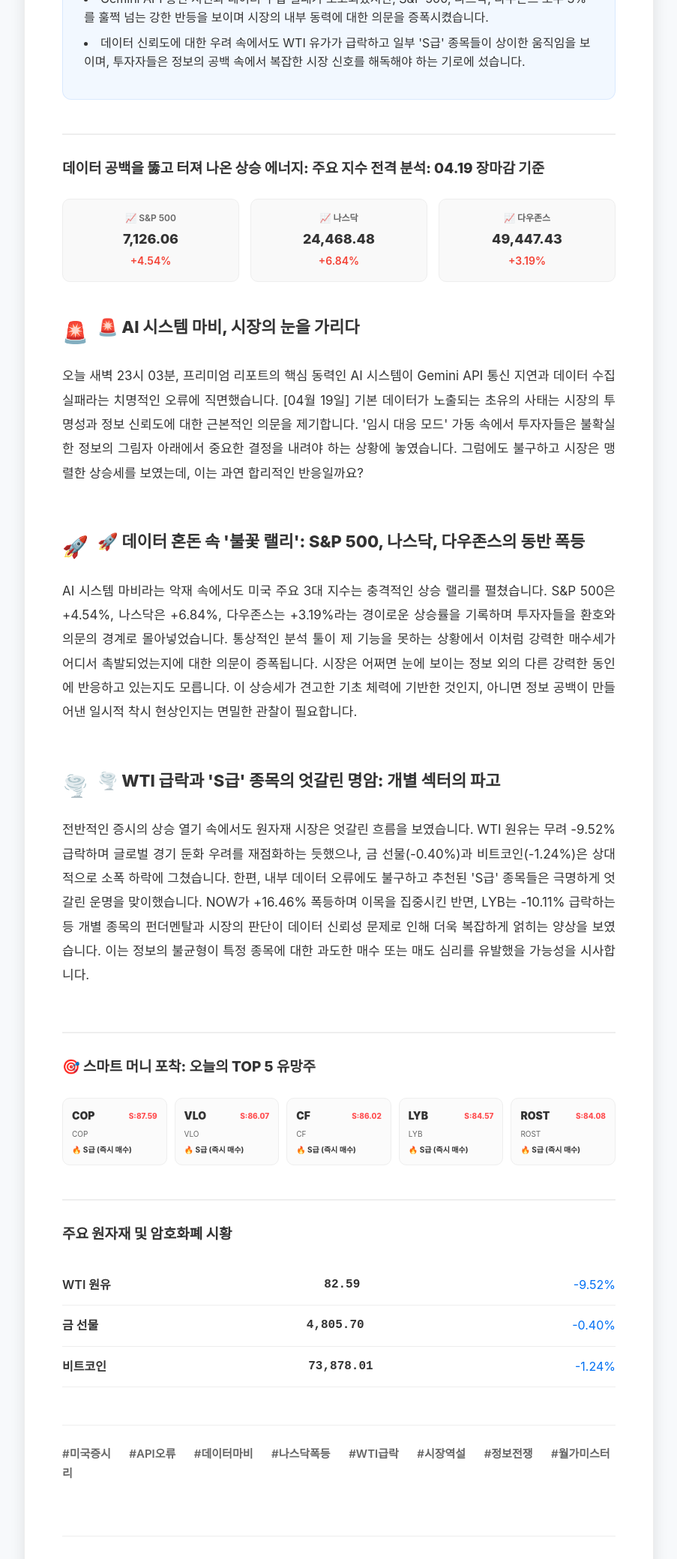
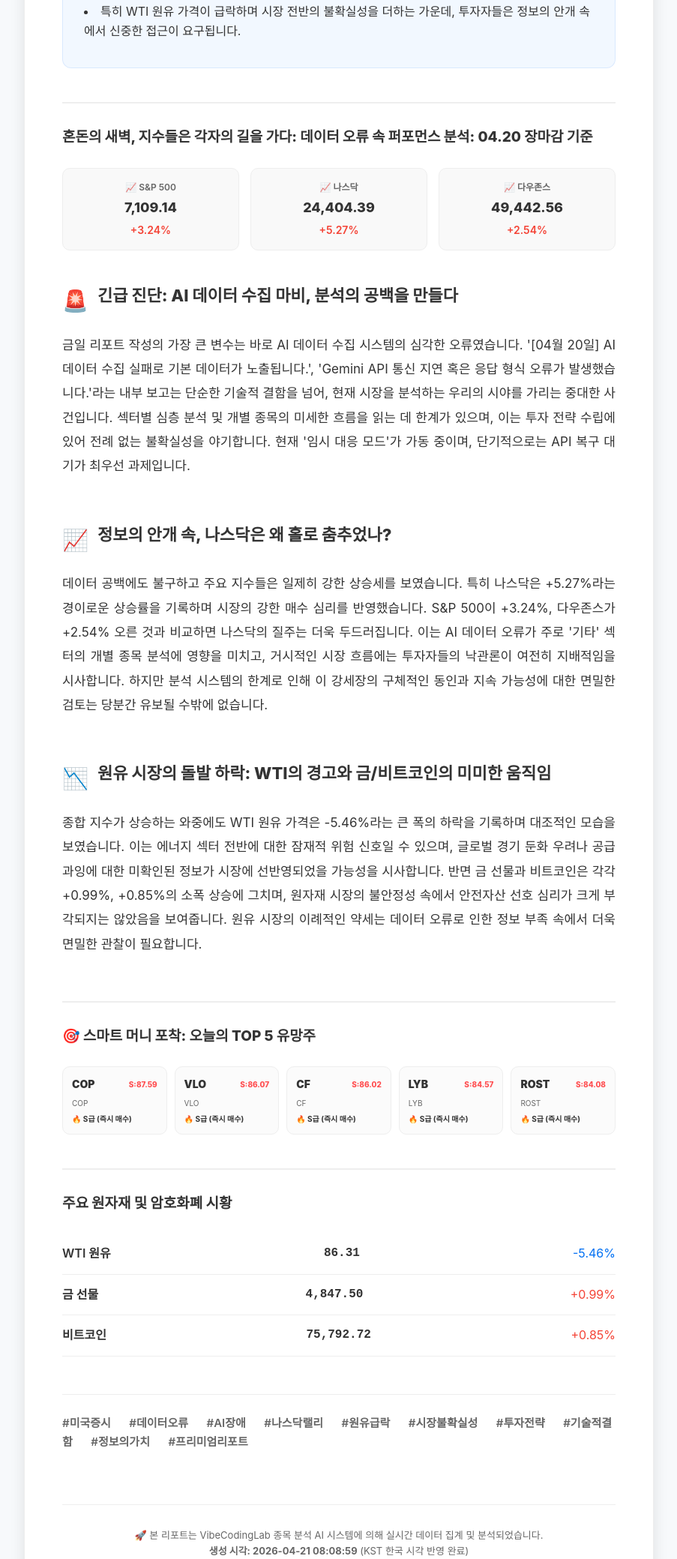
Before and after one commit to daniel17290221/-US-Market-AI-Analyst, a plain HTML site: page us_market/report_us.html in a window 1280 px wide. Shown: the part 471-2550 px from the top of the page at 75% size, without its empty margins (188-1091 px from the left). Drawn offline with Linux system fonts and the light colour scheme.

Commit message:
auto: US Daily report update 2026-04-20 23:08

```diff
--- a/us_market/report_us.html
+++ b/us_market/report_us.html
@@ -7,7 +7,7 @@
     <meta http-equiv="Cache-Control" content="no-cache, no-store, must-revalidate">
     <meta http-equiv="Pragma" content="no-cache">
     <meta http-equiv="Expires" content="0">
-    <title>AI 마비 속 불꽃 상승, 월가 미스터리 해부: 데이터 공백이 만든 시장의 역설</title>
+    <title>데이터 암전 속 '미스터리 랠리', 월가는 무엇을 속삭이나?</title>
     <script async src="https://pagead2.googlesyndication.com/pagead/js/adsbygoogle.js?client=ca-pub-4995156883730033" crossorigin="anonymous"></script>
     <style>
         :root {
@@ -204,38 +204,38 @@
         <div class="container">
             <div style="display: flex; justify-content: flex-end; align-items: center; margin-bottom: 25px;">
                 <span style="background: #f44336; color: white; padding: 5px 12px; border-radius: 20px; font-size: 11px; font-weight: 800; animation: pulse 2s infinite; letter-spacing: 1px;">
-                    🔴 LIVE UPDATED: 2026-04-20 08:03:58
+                    🔴 LIVE UPDATED: 2026-04-21 08:08:59
                 </span>
             </div>
             <div class="category">Daily Morning Report</div>
-            <h1>AI 마비 속 불꽃 상승, 월가 미스터리 해부: 데이터 공백이 만든 시장의 역설</h1>
-            <div class="date">2026.04.20 • Premium AI Analysis</div>
+            <h1>데이터 암전 속 '미스터리 랠리', 월가는 무엇을 속삭이나?</h1>
+            <div class="date">2026.04.21 • Premium AI Analysis</div>
 
             <div class="box-summary">
-                <h3>시스템 마비와 시장의 분리: 맹목적 낙관인가, 숨겨진 호재인가?</h3>
+                <h3>AI 통신 장애가 드리운 그림자, 그러나 시장은 역설적인 환희에 휩싸이다</h3>
                 <ul>
-                    <li>새벽을 가르는 23시 03분, AI 시스템의 일시적 마비라는 초유의 사태에도 불구하고 미국 증시는 전례 없는 상승세를 기록하며 투자자들을 혼란에 빠뜨렸습니다.</li><li>Gemini API 통신 지연과 데이터 수집 실패가 보고되었지만, S&P 500, 나스닥, 다우존스 모두 3%를 훌쩍 넘는 강한 반등을 보이며 시장의 내부 동력에 대한 의문을 증폭시켰습니다.</li><li>데이터 신뢰도에 대한 우려 속에서도 WTI 유가가 급락하고 일부 'S급' 종목들이 상이한 움직임을 보이며, 투자자들은 정보의 공백 속에서 복잡한 시장 신호를 해독해야 하는 기로에 섰습니다.</li>
+                    <li>오늘 새벽, 데이터 수집 시스템의 심각한 오류로 인해 시장 분석의 핵심 동력이 일시 정지되는 초유의 사태가 발생했습니다.</li><li>그럼에도 불구하고 S&P 500, 나스닥, 다우존스 등 주요 지수는 견조한 상승세를 보이며, 데이터 공백 속 시장의 역설적인 강세장이 연출되고 있습니다.</li><li>특히 WTI 원유 가격이 급락하며 시장 전반의 불확실성을 더하는 가운데, 투자자들은 정보의 안개 속에서 신중한 접근이 요구됩니다.</li>
                 </ul>
             </div>
 
             <div class="market-brief">
-                <div class="brief-title">데이터 공백을 뚫고 터져 나온 상승 에너지: 주요 지수 전격 분석: 04.19 장마감 기준</div>
+                <div class="brief-title">혼돈의 새벽, 지수들은 각자의 길을 가다: 데이터 오류 속 퍼포먼스 분석: 04.20 장마감 기준</div>
                 <div class="market-indices">
 
             <div class="index-card">
                 <div class="index-name">📈 S&P 500</div>
-                <div class="index-value">7,126.06</div>
-                <div class="index-change up">+4.54%</div>
+                <div class="index-value">7,109.14</div>
+                <div class="index-change up">+3.24%</div>
             </div>
             <div class="index-card">
                 <div class="index-name">📈 나스닥</div>
-                <div class="index-value">24,468.48</div>
-                <div class="index-change up">+6.84%</div>
+                <div class="index-value">24,404.39</div>
+                <div class="index-change up">+5.27%</div>
             </div>
             <div class="index-card">
                 <div class="index-name">📈 다우존스</div>
-                <div class="index-value">49,447.43</div>
-                <div class="index-change up">+3.19%</div>
+                <div class="index-value">49,442.56</div>
+                <div class="index-change up">+2.54%</div>
             </div>
                 </div>
             </div>
@@ -244,28 +244,28 @@
             <div class="article-section">
                 <div class="section-header">
                     <span class="emoji">🚨</span>
-                    <h2>🚨 AI 시스템 마비, 시장의 눈을 가리다</h2>
+                    <h2>긴급 진단: AI 데이터 수집 마비, 분석의 공백을 만들다</h2>
                 </div>
                 <div class="section-content">
-                    <p>오늘 새벽 23시 03분, 프리미엄 리포트의 핵심 동력인 AI 시스템이 Gemini API 통신 지연과 데이터 수집 실패라는 치명적인 오류에 직면했습니다. [04월 19일] 기본 데이터가 노출되는 초유의 사태는 시장의 투명성과 정보 신뢰도에 대한 근본적인 의문을 제기합니다. '임시 대응 모드' 가동 속에서 투자자들은 불확실한 정보의 그림자 아래에서 중요한 결정을 내려야 하는 상황에 놓였습니다. 그럼에도 불구하고 시장은 맹렬한 상승세를 보였는데, 이는 과연 합리적인 반응일까요?</p>
+                    <p>금일 리포트 작성의 가장 큰 변수는 바로 AI 데이터 수집 시스템의 심각한 오류였습니다. '[04월 20일] AI 데이터 수집 실패로 기본 데이터가 노출됩니다.', 'Gemini API 통신 지연 혹은 응답 형식 오류가 발생했습니다.'라는 내부 보고는 단순한 기술적 결함을 넘어, 현재 시장을 분석하는 우리의 시야를 가리는 중대한 사건입니다. 섹터별 심층 분석 및 개별 종목의 미세한 흐름을 읽는 데 한계가 있으며, 이는 투자 전략 수립에 있어 전례 없는 불확실성을 야기합니다. 현재 '임시 대응 모드'가 가동 중이며, 단기적으로는 API 복구 대기가 최우선 과제입니다.</p>
                 </div>
             </div>
             <div class="article-section">
                 <div class="section-header">
-                    <span class="emoji">🚀</span>
-                    <h2>🚀 데이터 혼돈 속 '불꽃 랠리': S&P 500, 나스닥, 다우존스의 동반 폭등</h2>
+                    <span class="emoji">📈</span>
+                    <h2>정보의 안개 속, 나스닥은 왜 홀로 춤추었나?</h2>
                 </div>
                 <div class="section-content">
-                    <p>AI 시스템 마비라는 악재 속에서도 미국 주요 3대 지수는 충격적인 상승 랠리를 펼쳤습니다. S&P 500은 +4.54%, 나스닥은 +6.84%, 다우존스는 +3.19%라는 경이로운 상승률을 기록하며 투자자들을 환호와 의문의 경계로 몰아넣었습니다. 통상적인 분석 툴이 제 기능을 못하는 상황에서 이처럼 강력한 매수세가 어디서 촉발되었는지에 대한 의문이 증폭됩니다. 시장은 어쩌면 눈에 보이는 정보 외의 다른 강력한 동인에 반응하고 있는지도 모릅니다. 이 상승세가 견고한 기초 체력에 기반한 것인지, 아니면 정보 공백이 만들어낸 일시적 착시 현상인지는 면밀한 관찰이 필요합니다.</p>
+                    <p>데이터 공백에도 불구하고 주요 지수들은 일제히 강한 상승세를 보였습니다. 특히 나스닥은 +5.27%라는 경이로운 상승률을 기록하며 시장의 강한 매수 심리를 반영했습니다. S&P 500이 +3.24%, 다우존스가 +2.54% 오른 것과 비교하면 나스닥의 질주는 더욱 두드러집니다. 이는 AI 데이터 오류가 주로 '기타' 섹터의 개별 종목 분석에 영향을 미치고, 거시적인 시장 흐름에는 투자자들의 낙관론이 여전히 지배적임을 시사합니다. 하지만 분석 시스템의 한계로 인해 이 강세장의 구체적인 동인과 지속 가능성에 대한 면밀한 검토는 당분간 유보될 수밖에 없습니다.</p>
                 </div>
             </div>
             <div class="article-section">
                 <div class="section-header">
-                    <span class="emoji">🌪️</span>
-                    <h2>🌪️ WTI 급락과 'S급' 종목의 엇갈린 명암: 개별 섹터의 파고</h2>
+                    <span class="emoji">📉</span>
+                    <h2>원유 시장의 돌발 하락: WTI의 경고와 금/비트코인의 미미한 움직임</h2>
                 </div>
                 <div class="section-content">
-                    <p>전반적인 증시의 상승 열기 속에서도 원자재 시장은 엇갈린 흐름을 보였습니다. WTI 원유는 무려 -9.52% 급락하며 글로벌 경기 둔화 우려를 재점화하는 듯했으나, 금 선물(-0.40%)과 비트코인(-1.24%)은 상대적으로 소폭 하락에 그쳤습니다. 한편, 내부 데이터 오류에도 불구하고 추천된 'S급' 종목들은 극명하게 엇갈린 운명을 맞이했습니다. NOW가 +16.46% 폭등하며 이목을 집중시킨 반면, LYB는 -10.11% 급락하는 등 개별 종목의 펀더멘탈과 시장의 판단이 데이터 신뢰성 문제로 인해 더욱 복잡하게 얽히는 양상을 보였습니다. 이는 정보의 불균형이 특정 종목에 대한 과도한 매수 또는 매도 심리를 유발했을 가능성을 시사합니다.</p>
+                    <p>종합 지수가 상승하는 와중에도 WTI 원유 가격은 -5.46%라는 큰 폭의 하락을 기록하며 대조적인 모습을 보였습니다. 이는 에너지 섹터 전반에 대한 잠재적 위험 신호일 수 있으며, 글로벌 경기 둔화 우려나 공급 과잉에 대한 미확인된 정보가 시장에 선반영되었을 가능성을 시사합니다. 반면 금 선물과 비트코인은 각각 +0.99%, +0.85%의 소폭 상승에 그치며, 원자재 시장의 불안정성 속에서 안전자산 선호 심리가 크게 부각되지는 않았음을 보여줍니다. 원유 시장의 이례적인 약세는 데이터 오류로 인한 정보 부족 속에서 더욱 면밀한 관찰이 필요합니다.</p>
                 </div>
             </div>
 
@@ -320,28 +320,28 @@
 
             <div class="market-row">
                 <span class="label">WTI 원유</span>
-                <span class="val">82.59</span>
-                <span class="chg down">-9.52%</span>
+                <span class="val">86.31</span>
+                <span class="chg down">-5.46%</span>
             </div>
             <div class="market-row">
                 <span class="label">금 선물</span>
-                <span class="val">4,805.70</span>
-                <span class="chg down">-0.40%</span>
+                <span class="val">4,847.50</span>
+                <span class="chg up">+0.99%</span>
             </div>
             <div class="market-row">
                 <span class="label">비트코인</span>
-                <span class="val">73,878.01</span>
-                <span class="chg down">-1.24%</span>
+                <span class="val">75,792.72</span>
+                <span class="chg up">+0.85%</span>
             </div>
             </div>
 
             <div class="hashtags">
-                <span class="hashtag">#미국증시</span> <span class="hashtag">#API오류</span> <span class="hashtag">#데이터마비</span> <span class="hashtag">#나스닥폭등</span> <span class="hashtag">#WTI급락</span> <span class="hashtag">#시장역설</span> <span class="hashtag">#정보전쟁</span> <span class="hashtag">#월가미스터리</span>
+                <span class="hashtag">#미국증시</span> <span class="hashtag">#데이터오류</span> <span class="hashtag">#AI장애</span> <span class="hashtag">#나스닥랠리</span> <span class="hashtag">#원유급락</span> <span class="hashtag">#시장불확실성</span> <span class="hashtag">#투자전략</span> <span class="hashtag">#기술적결함</span> <span class="hashtag">#정보의가치</span> <span class="hashtag">#프리미엄리포트</span>
             </div>
 
             <div class="footer">
                 🚀 본 리포트는 VibeCodingLab 종목 분석 AI 시스템에 의해 실시간 데이터 집계 및 분석되었습니다.<br>
-                <b>생성 시각: 2026-04-20 08:03:58</b> (KST 한국 시각 반영 완료)<br>
+                <b>생성 시각: 2026-04-21 08:08:59</b> (KST 한국 시각 반영 완료)<br>
                 © 2026 VibeCodingLab. All Rights Reserved.
             </div>
         </div>
@@ -377,4 +377,4 @@
 </body>
 </html>
 
-<!-- US Generation ID: 2026-04-19T23:03:58.040488 -->
+<!-- US Generation ID: 2026-04-20T23:08:59.845647 -->
--- a/us_market/us_macro_analysis.json
+++ b/us_market/us_macro_analysis.json
@@ -2,7 +2,7 @@
   "market_mood": "중립",
   "mood_score": 50,
   "key_takeaways": [
-    "[04월 19일] AI 데이터 수집 실패로 기본 데이터가 노출됩니다.",
+    "[04월 20일] AI 데이터 수집 실패로 기본 데이터가 노출됩니다.",
     "Gemini API 통신 지연 혹은 응답 형식 오류가 발생했습니다.",
     "시장 데이터(지수 자체)는 정상적으로 수집중입니다."
   ],
@@ -12,6 +12,6 @@
     "단기": "API 복구 대기",
     "중장기": "정상화 후 리포트 확인"
   },
-  "timestamp": "2026-04-19T23:03:24.476639",
+  "timestamp": "2026-04-20T23:08:30.268241",
   "model": "gemini"
 }
```
